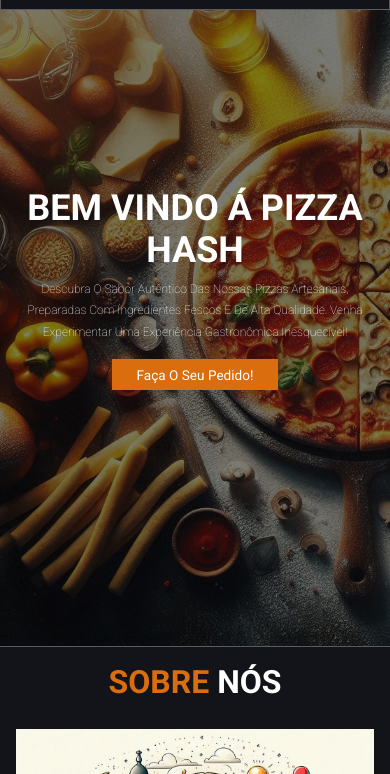
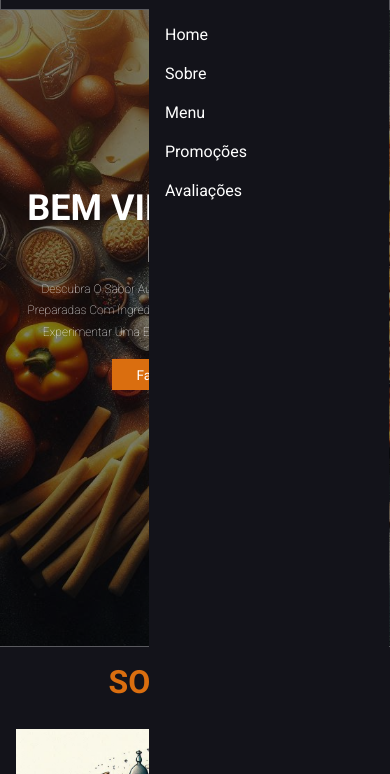
Before and after one commit to PedroCResende/Projeto-PizzaHash, a plain HTML site: page index.html in a window 390 px wide. Both pictures are taken after a click on the element 351 px from the left and 40 px from the top of the page. Shown: the part 70-844 px from the top of the page. Drawn offline with nearby package versions, Linux system fonts and the light colour scheme.

Commit message:
Botão de menu responsivo

```diff
--- a/index.html
+++ b/index.html
@@ -5,10 +5,9 @@
     <meta name="viewport" content="width=device-width, initial-scale=1.0">
     <title>Landing Page PizzaHash</title>
     <link rel="stylesheet" href="style.css">
-
     <script type="module" src="https://unpkg.com/ionicons@7.1.0/dist/ionicons/ionicons.esm.js"></script>
     <script nomodule src="https://unpkg.com/ionicons@7.1.0/dist/ionicons/ionicons.js"></script>
-    <script type="module" src="/src/main.jsx"></script>
+
 
 </head>
 <body>
@@ -319,5 +318,7 @@
             <p>&copy;2024 PizzaHash. Todos os direitos reservados.</p>
         </div>
     </footer>
+
+    <script src="script.js"></script>
 </body>
 </html>
--- /dev/null
+++ b/script.js
@@ -0,0 +1,7 @@
+
+  const menuBtn = document.getElementById('menu-btn');
+  const navBar = document.querySelector('.nav-bar');
+
+  menuBtn.addEventListener('click', () => {
+    navBar.classList.toggle('active');
+  });
--- a/style.css
+++ b/style.css
@@ -41,6 +41,11 @@ html::-webkit-scrollbar-thumb{
     background: #fff;
     border-radius: 5rem;
 }
+
+header .nav-bar.active {
+    right: 0;
+  }
+
 
 body{
     background: var(--bg);
@@ -475,10 +480,14 @@ header .icons  ion-icon:hover{
       position: absolute;
       top: 100%;
       right: -100%;
-      background: #fff;
+      background-color: var(--bg);
       width: 30rem;
       height: calc(100vh - 9.5rem);
+
     }
+
+
+
 
     header .nav-bar a {
       color: var(--bg-card);
@@ -486,6 +495,7 @@ header .icons  ion-icon:hover{
       margin: 1.5rem;
       padding: 0.5rem;
       font-size: 2rem;
+      color: #fff;
     }
 
     .home {
```
Also changed, not shown: 1 other file.
